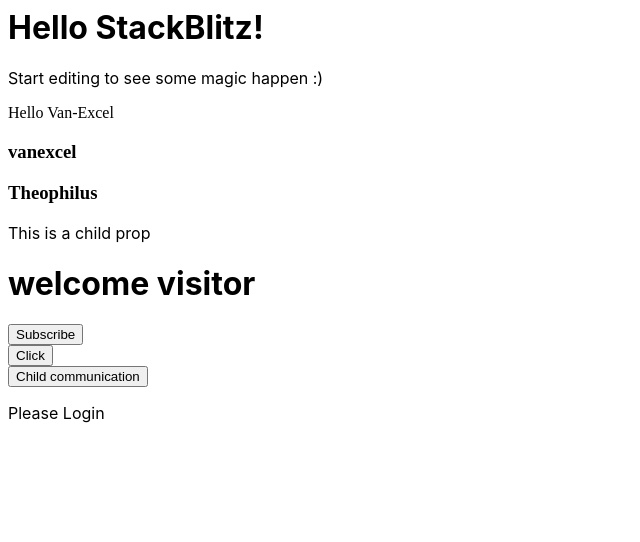
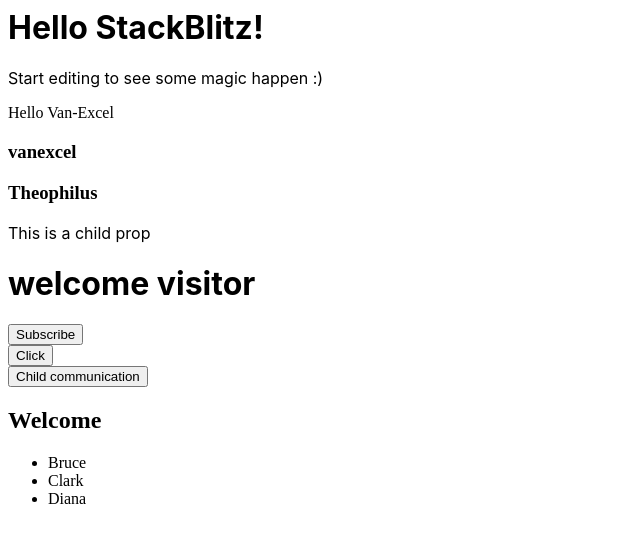
Before and after one commit to Van-Excel/React-crash-course, a React (Create React App) app: page / in a window 1280 px wide. Shown: the top 542 px of the page, without its empty margins (0-640 px from the left). Built offline with nearby package versions, Linux system fonts and the light colour scheme.

Commit message:
List rendering

```diff
--- a/src/App.js
+++ b/src/App.js
@@ -6,6 +6,7 @@ import { State } from './State.js';
 import { Events } from './Events.js';
 import { Parent } from './Parent.js';
 import { Conditional } from './Conditional.js';
+import {Lists} from './Lists.js'
 export default function App() {
   return (
     <div>
@@ -20,6 +21,7 @@ export default function App() {
       <Events />
       <Parent />
       <Conditional />
+      <Lists />
     </div>
   );
 }
--- a/src/Conditional.js
+++ b/src/Conditional.js
@@ -2,7 +2,7 @@ import React from 'react';
 
 
 export const Conditional = () => {
-  const isLoggedIn = false;
+  const isLoggedIn = true;
   return(
     <div>
       {isLoggedIn? <h2>Welcome</h2>: <p>Please Login</p>}
--- /dev/null
+++ b/src/Lists.js
@@ -0,0 +1,13 @@
+import React from 'react';
+
+export const Lists = () => {
+  const names = ['Bruce', 'Clark', 'Diana'];
+  const listNames = names.map((name) => {
+    return <li>{name}</li>;
+  });
+  return (
+    <div>
+      <ul>{listNames}</ul>
+    </div>
+  );
+};
```
